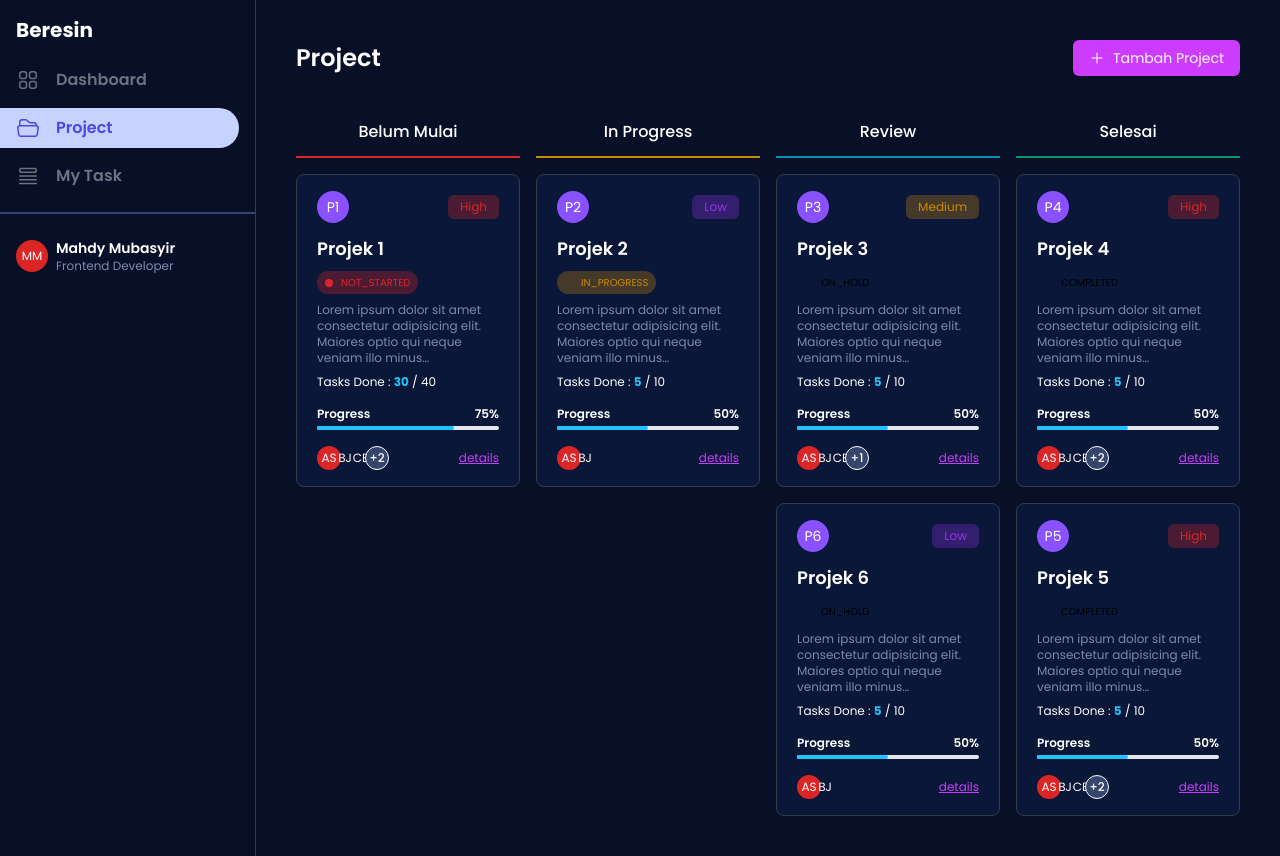
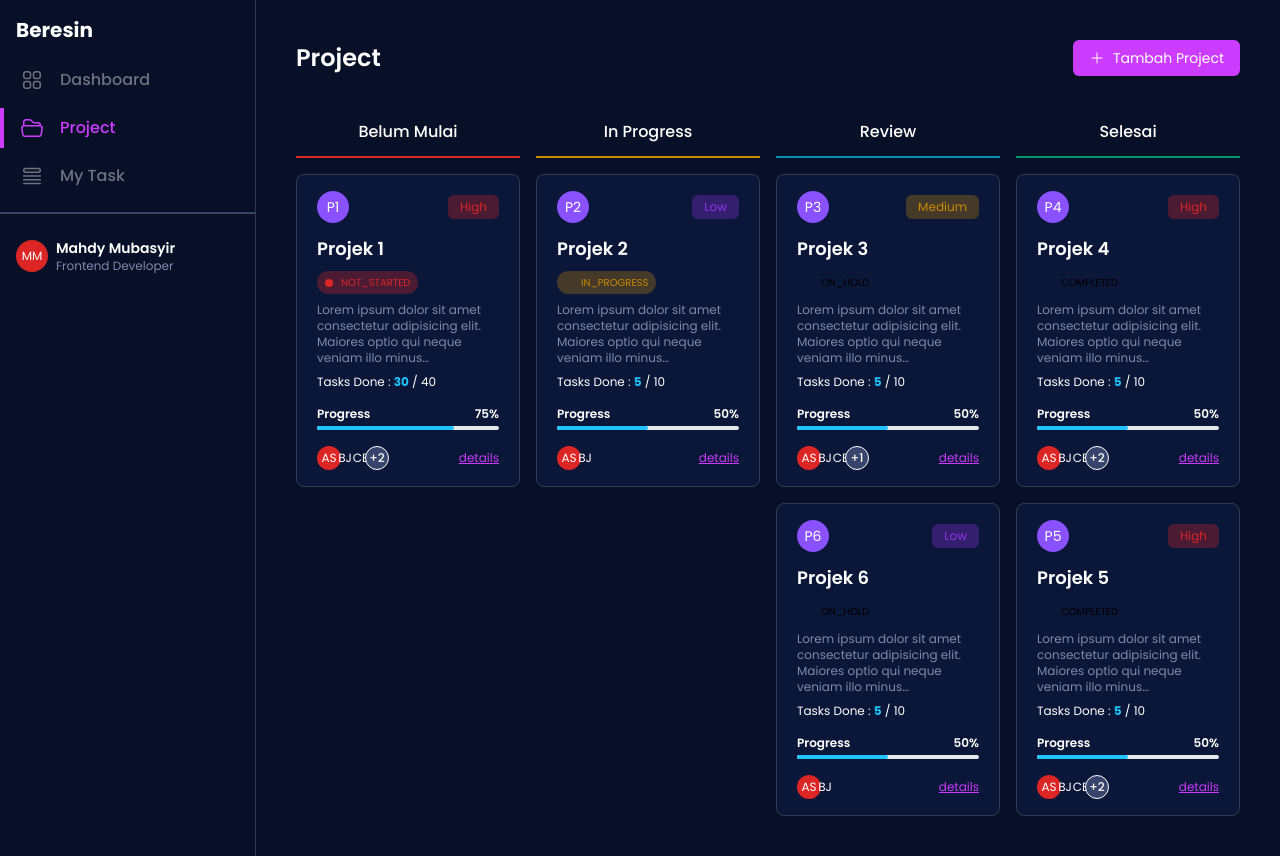
Before and after one commit to mubasyir19/Beresin, a Next.js app: page /dashboard/project in a window 1280 px wide. Built offline with nearby package versions, Linux system fonts and the light colour scheme.

Commit message:
update: list menu style

```diff
--- a/src/components/molecules/ListMenu.tsx
+++ b/src/components/molecules/ListMenu.tsx
@@ -7,7 +7,6 @@ import React from "react";
 
 export default function ListMenu({ item }: SidebarMenuProps) {
   const pathname = usePathname();
-  console.log("ini path ", pathname);
   const isActive = pathname == item.href;
 
   const IconComponent = item.icon;
@@ -15,15 +14,15 @@ export default function ListMenu({ item }: SidebarMenuProps) {
   return (
     <Link
       href={`${item.href}`}
-      className={`group flex w-full cursor-pointer items-center gap-x-4 rounded-r-full px-4 py-2 transition-all duration-100 ${isActive ? "bg-indigo-200" : "hover:bg-indigo-200"}`}
+      className={`group flex w-full cursor-pointer items-center gap-x-4 rounded-r-full border-l-4 px-4 py-2 transition-all duration-100 ${isActive ? "border-primary" : "border-transparent"}`}
     >
       {IconComponent && (
         <IconComponent
-          className={`size-6 ${isActive ? "text-indigo-600" : "text-gray-500 group-hover:text-indigo-600"}`}
+          className={`size-6 ${isActive ? "text-primary" : "text-gray-500 group-hover:text-primary"}`}
         />
       )}
       <p
-        className={`font-semibold ${isActive ? "text-indigo-600" : "text-gray-500 group-hover:text-indigo-600"}`}
+        className={`font-medium ${isActive ? "text-primary" : "text-gray-500 group-hover:text-primary"}`}
       >
         {item.text}
       </p>
```
